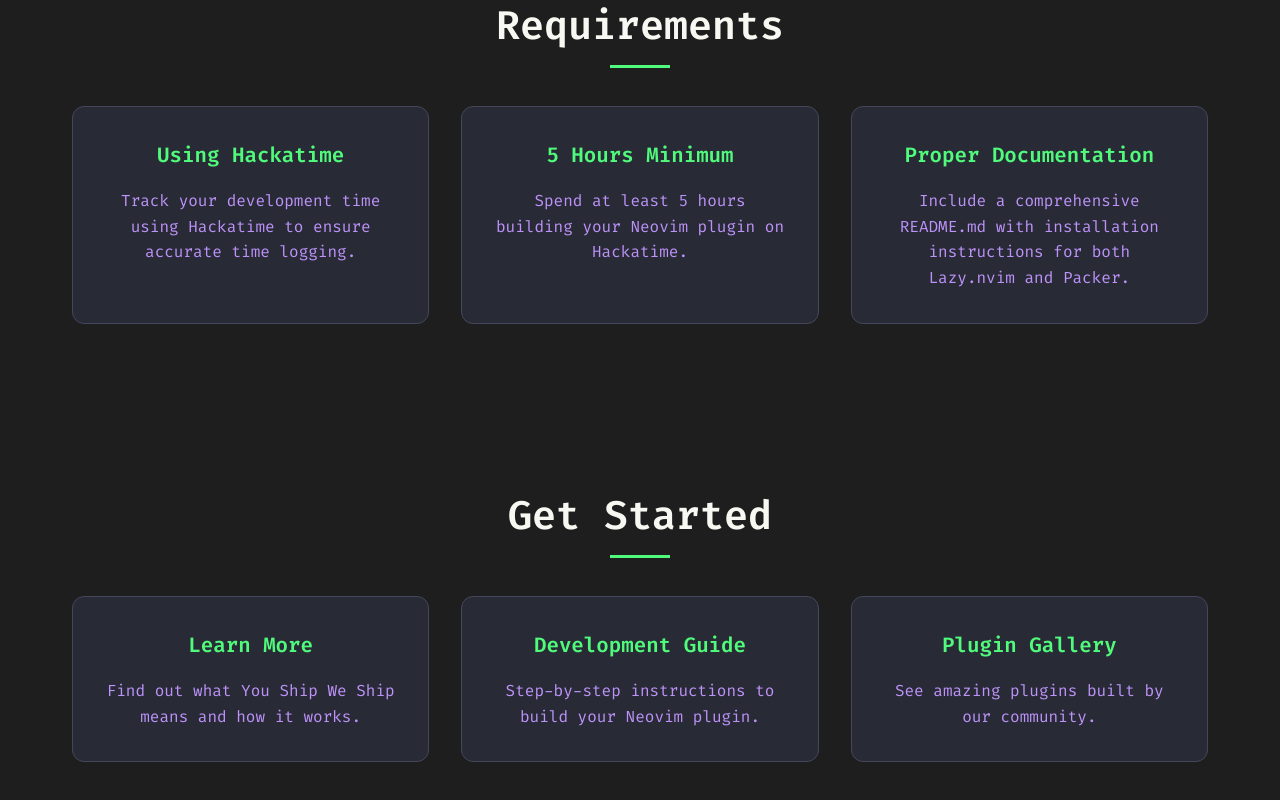
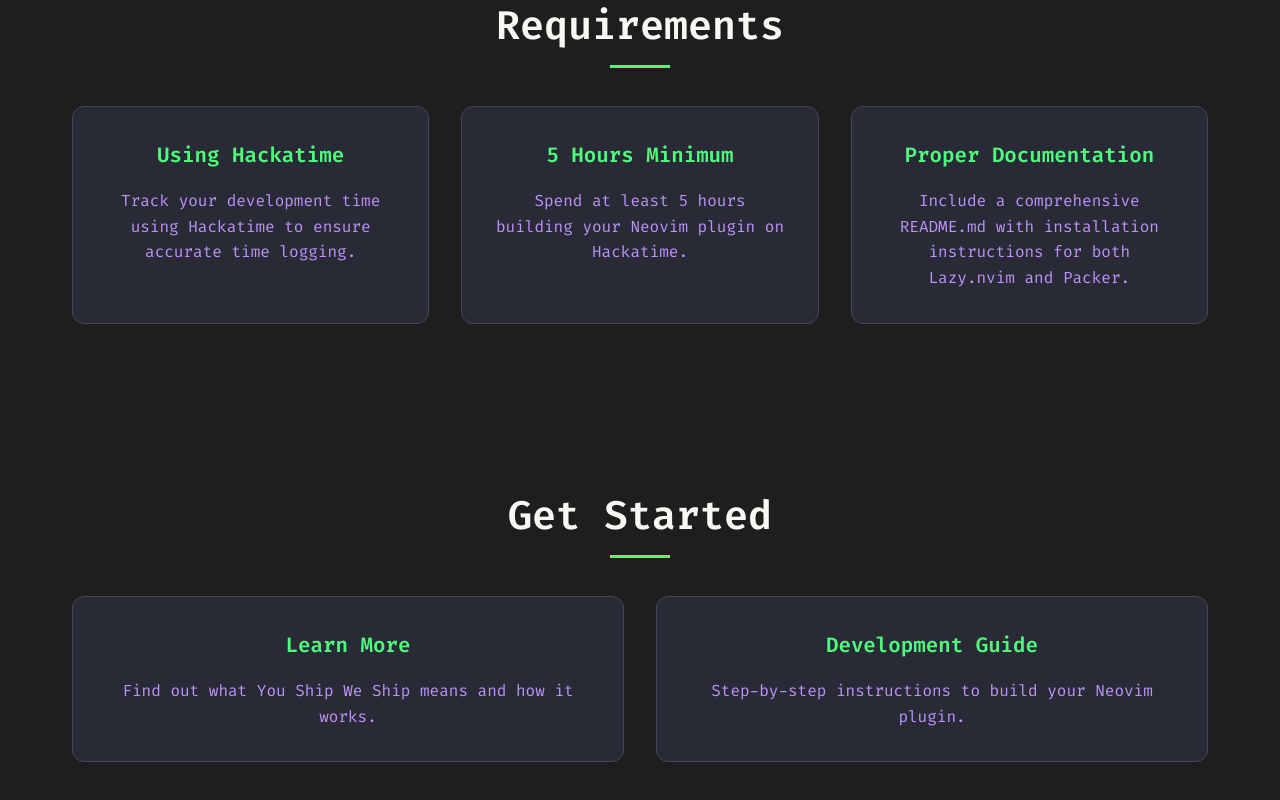
Before and after one commit to hackclub/neohack, a React (Create React App) app: page / in a window 1280 px wide. Shown: the part 886-1686 px from the top of the page. Built offline with nearby package versions, Linux system fonts and the light colour scheme.

Commit message:
removed gallery stuff

```diff
--- a/src/pages/Home.js
+++ b/src/pages/Home.js
@@ -45,10 +45,6 @@
                 <h3>Development Guide</h3>
                 <p>Step-by-step instructions to build your Neovim plugin.</p>
                 </Link>
-                <Link to="/gallery" className="quick-link-card">
-                <h3>Plugin Gallery</h3>
-                <p>See amazing plugins built by our community.</p>
-                </Link>
             </div>
             </div>
         </section>
```
Also changed, not shown: 7 other files (tests, documents, lock files or other folders).
